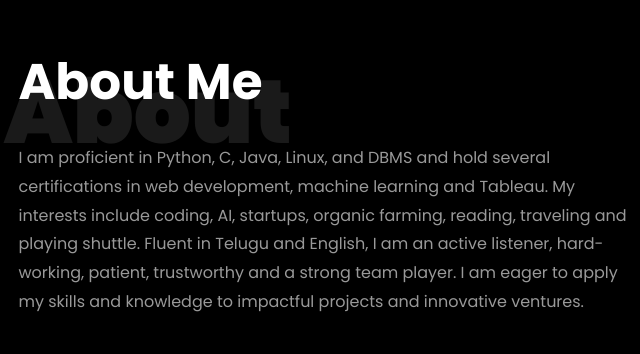
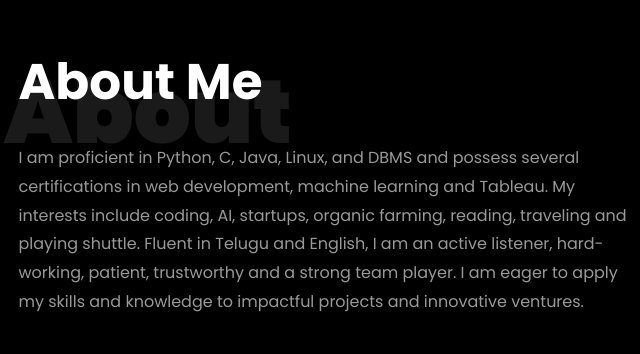
Before and after one commit to GayatriKowsalyakancharla/AspireNex, a plain HTML site: page personal_portfolio/index.html in a window 1280 px wide. Shown: the part 817-1171 px from the top of the page, 572-1212 px from the left. Drawn offline with Linux system fonts and the light colour scheme; files whose address does not match are found by name.

Commit message:
Update index.html

```diff
--- a/personal_portfolio/index.html
+++ b/personal_portfolio/index.html
@@ -262,7 +262,7 @@
 								<h1 class="big">About</h1>
 								<h2 class="mb-4">About Me</h2>
 
-								<p>I am proficient in Python, C, Java, Linux, and DBMS and hold several certifications in web development,
+								<p>I am proficient in Python, C, Java, Linux, and DBMS and possess several certifications in web development,
 									machine learning and Tableau. My interests include coding, AI, startups, organic farming, reading, traveling
 									and playing shuttle. Fluent in Telugu and English, I am an active listener, hard-working,
 									patient, trustworthy and a strong team player. I am eager to apply my skills and knowledge to impactful projects and innovative ventures.</p>
```
